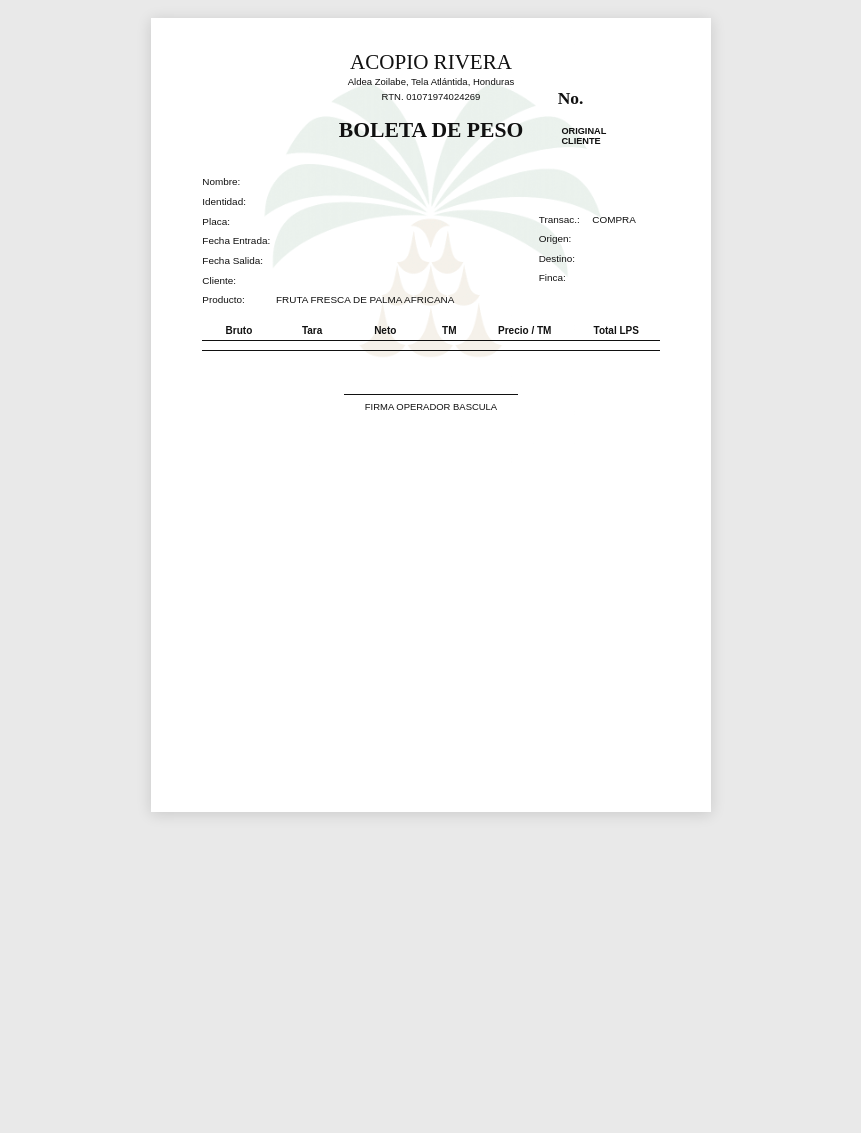
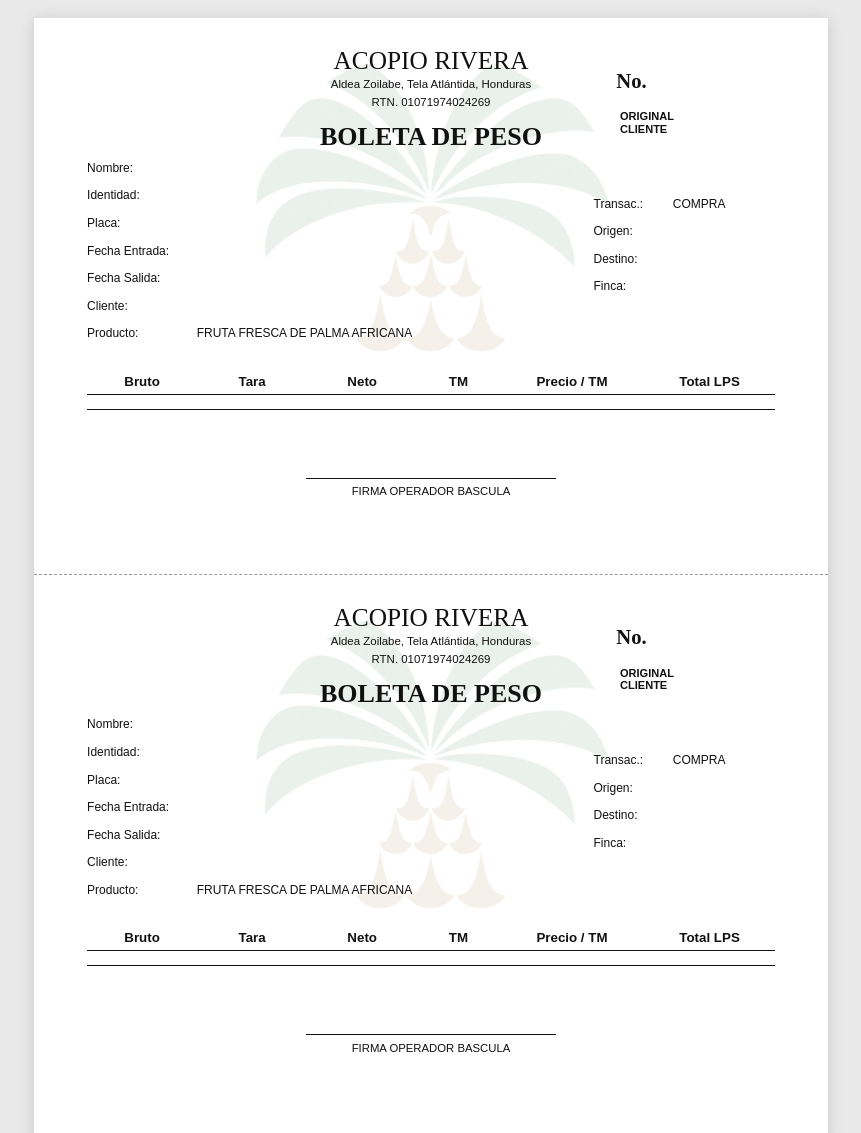
Before and after one commit to Elvis-techh/weight_software, an Electron app: page frontend/receipt/receipt.html in a window 1200 px wide. Shown: the top 1133 px of the page, without its empty margins (169-1030 px from the left). Before the commit the page ends 830 px from the top, so only its background shows below. Drawn offline with Linux system fonts and the light colour scheme.

Commit message:
Switch boleta receipt printing/PDF export to A4 and refine layout

```diff
--- a/frontend/main.js
+++ b/frontend/main.js
@@ -125,7 +125,7 @@ function waitForLoad(win) {
 function printViaDialog(win) {
     return new Promise((resolve, reject) => {
         win.webContents.print(
-            { silent: false, printBackground: true, pageSize: 'A5', margins: { marginType: 'none' } },
+            { silent: false, printBackground: true, pageSize: 'A4', margins: { marginType: 'none' } },
             (success, failureReason) => {
                 if (success || failureReason === 'cancelled') {
                     resolve();
@@ -141,7 +141,7 @@ function printViaDialog(win) {
 // dev box with no CUPS destination configured, but can happen anywhere) so the
 // operator still gets the receipt instead of a hard failure.
 async function exportReceiptAsPdf(win, data) {
-    const pdfBuffer = await win.webContents.printToPDF({ pageSize: 'A5', printBackground: true, margins: { marginType: 'none' } });
+    const pdfBuffer = await win.webContents.printToPDF({ pageSize: 'A4', printBackground: true, margins: { marginType: 'none' } });
     const numero = String(data?.numero || '').trim().replace(/[^a-zA-Z0-9-]/g, '') || Date.now();
     const dir = path.join(app.getPath('documents'), 'Boletas Bascula Central');
     const filePath = path.join(dir, `boleta-${numero}.pdf`);
--- a/frontend/receipt/receipt.css
+++ b/frontend/receipt/receipt.css
@@ -1,16 +1,18 @@
 :root {
-  /* A5 PORTRAIT: 148 × 210 mm */
-  --paper-width: 148mm;
-  --paper-height: 210mm;
+  /* A4 PORTRAIT: 210 × 297 mm, holding two identical boleta copies
+     (bascula + cliente) stacked top/bottom, each ~210 × 148.5mm. */
+  --page-width: 210mm;
+  --page-height: 297mm;
+  --copy-height: 147mm;
   --ink: #111111;
   --paper-bg: #ffffff;
 
-  /* Fine-tuned visual controls */
-  --watermark-width: 181mm;
-  --watermark-height: 200mm;
-  --watermark-top: 0mm;
+  /* Fine-tuned visual controls, per copy */
+  --watermark-width: 190mm;
+  --watermark-height: 135mm;
+  --watermark-top: -6mm;
   --watermark-opacity: 0.62;
-  --signature-gap: 11.5mm;
+  --signature-gap: 18mm;
 }
 
 * {
@@ -34,34 +36,34 @@ body {
   padding: 18px;
 }
 
-.receipt {
+.page {
   position: relative;
-  width: var(--paper-width);
-  height: var(--paper-height);
+  width: var(--page-width);
+  height: var(--page-height);
   flex: 0 0 auto;
   overflow: hidden;
+  background: var(--paper-bg);
+  box-shadow: 0 2px 14px rgba(0, 0, 0, 0.14);
+}
+
+.receipt-copy {
+  position: relative;
+  width: 100%;
+  height: var(--copy-height);
+  overflow: hidden;
   isolation: isolate;
-  background: var(--paper-bg);
-  padding: 9mm 13.5mm 16mm;
-  box-shadow: 0 2px 14px rgba(0, 0, 0, 0.14);
+  padding: 8mm 14mm;
 
   /* Helps Chrome/Electron preserve the watermark colors when printing. */
   -webkit-print-color-adjust: exact;
   print-color-adjust: exact;
 }
 
-.receipt > :not(.receipt-watermark) {
+.receipt-copy > :not(.receipt-watermark) {
   position: relative;
   z-index: 2;
 }
 
-/*
- * One more pass for closer visual matching:
- * - slightly smaller watermark
- * - lower opacity
- * - positioned so it starts just above the company header
- *   and ends around the last line of the weight table.
- */
 .receipt-watermark {
   position: absolute;
   z-index: 0;
@@ -79,15 +81,39 @@ body {
 }
 
 /* =========================
+   CUT LINE
+   ========================= */
+.cut-line {
+  height: 0;
+  overflow: visible;
+  text-align: center;
+  border-top: 0.3mm dashed #999;
+  color: #999;
+  font-size: 7pt;
+  line-height: 0;
+}
+
+.cut-line span {
+  position: relative;
+  top: -1.2mm;
+  background: var(--paper-bg);
+  padding: 0 3mm;
+  white-space: nowrap;
+  overflow: hidden;
+  display: inline-block;
+  max-width: 100%;
+}
+
+/* =========================
    HEADER
    ========================= */
 .receipt-header {
   position: relative;
-  min-height: 32mm;
+  min-height: 27mm;
 }
 
 .header-center {
-  width: 88mm;
+  width: 130mm;
   margin: 0 auto;
   text-align: center;
 }
@@ -95,29 +121,29 @@ body {
 .company-name {
   margin: 0;
   font-family: "Times New Roman", Times, serif;
-  font-size: 15.8pt;
+  font-size: 19pt;
   font-weight: 400;
   line-height: 1;
 }
 
 .company-address,
 .company-rtn {
-  font-size: 7.15pt;
+  font-size: 8.6pt;
   line-height: 1.15;
 }
 
 .company-address {
-  margin-top: 1.1mm;
+  margin-top: 1.3mm;
 }
 
 .company-rtn {
-  margin-top: 1mm;
+  margin-top: 1.2mm;
 }
 
 .receipt-header h1 {
-  margin: 4.6mm 0 0;
+  margin: 4mm 0 0;
   font-family: "Times New Roman", Times, serif;
-  font-size: 16.2pt;
+  font-size: 19.5pt;
   line-height: 1;
   font-weight: 700;
   white-space: nowrap;
@@ -125,32 +151,32 @@ body {
 
 .receipt-number-block {
   position: absolute;
-  top: 10mm;
-  right: 0.5mm;
-  width: 26.5mm;
+  top: 6mm;
+  right: 2mm;
+  width: 40mm;
   text-align: left;
 }
 
 .receipt-number {
   font-family: "Times New Roman", Times, serif;
-  font-size: 13.1pt;
+  font-size: 15.5pt;
   font-weight: 700;
   line-height: 1;
   white-space: nowrap;
 }
 
 .receipt-date {
-  margin-top: 2mm;
-  font-size: 6.2pt;
+  margin-top: 2.2mm;
+  font-size: 7.5pt;
   font-weight: 700;
   line-height: 1;
 }
 
 .copy-type {
-  margin-top: 5.3mm;
+  margin-top: 5mm;
   padding-left: 1mm;
-  font-size: 6.9pt;
-  line-height: 1.05;
+  font-size: 8.3pt;
+  line-height: 1.1;
   font-weight: 700;
 }
 
@@ -159,9 +185,9 @@ body {
    ========================= */
 .details-grid {
   display: grid;
-  grid-template-columns: minmax(0, 79mm) minmax(0, 31mm);
-  column-gap: 10mm;
-  margin-top: 1.2mm;
+  grid-template-columns: minmax(0, 119mm) minmax(0, 47mm);
+  column-gap: 15mm;
+  margin-top: 3mm;
 }
 
 .details-column {
@@ -169,20 +195,20 @@ body {
 }
 
 .details-right {
-  padding-top: 9.8mm;
+  padding-top: 9.5mm;
 }
 
 .detail-row {
   display: grid;
-  grid-template-columns: 19.5mm minmax(0, 1fr);
+  grid-template-columns: 29mm minmax(0, 1fr);
   align-items: baseline;
-  min-height: 5.2mm;
-  font-size: 7.45pt;
+  min-height: 7.3mm;
+  font-size: 9pt;
   line-height: 1.08;
 }
 
 .details-right .detail-row {
-  grid-template-columns: 14.2mm minmax(0, 1fr);
+  grid-template-columns: 21mm minmax(0, 1fr);
 }
 
 .detail-label,
@@ -198,7 +224,7 @@ body {
    WEIGHT TABLE
    ========================= */
 .weights-section {
-  margin-top: 1.9mm;
+  margin-top: 3.5mm;
 }
 
 .weights-table {
@@ -214,17 +240,17 @@ body {
 }
 
 .weights-table th {
-  padding: 1.1mm 0.45mm 0.95mm;
-  border-bottom: 0.28mm solid #111;
-  font-size: 7.5pt;
+  padding: 1.8mm 0.5mm 1.5mm;
+  border-bottom: 0.3mm solid #111;
+  font-size: 10pt;
   font-weight: 700;
   line-height: 1;
 }
 
 .weights-table td {
-  padding: 1.1mm 0.3mm 1.2mm;
-  border-bottom: 0.28mm solid #111;
-  font-size: 6.75pt;
+  padding: 1.8mm 0.4mm 1.9mm;
+  border-bottom: 0.3mm solid #111;
+  font-size: 9pt;
   line-height: 1;
 }
 
@@ -245,7 +271,7 @@ body {
    SIGNATURE
    ========================= */
 .signature-section {
-  width: 46mm;
+  width: 66mm;
   margin: var(--signature-gap) auto 0;
   text-align: center;
   z-index: 2;
@@ -257,8 +283,8 @@ body {
 }
 
 .signature-text {
-  margin-top: 1.8mm;
-  font-size: 7.1pt;
+  margin-top: 2mm;
+  font-size: 8.5pt;
   line-height: 1;
   white-space: nowrap;
 }
@@ -267,15 +293,15 @@ body {
    PRINT / ELECTRON
    ========================= */
 @page {
-  size: A5 portrait;
+  size: A4 portrait;
   margin: 0;
 }
 
 @media print {
   html,
   body {
-    width: 148mm;
-    height: 210mm;
+    width: 210mm;
+    height: 297mm;
     background: #fff;
   }
 
@@ -284,10 +310,9 @@ body {
     padding: 0;
   }
 
-  .receipt {
-    width: 148mm;
-    height: 210mm;
-    min-height: 210mm;
+  .page {
+    width: 210mm;
+    height: 297mm;
     margin: 0;
     box-shadow: none;
     page-break-after: avoid;
--- a/frontend/receipt/receipt.html
+++ b/frontend/receipt/receipt.html
@@ -7,8 +7,15 @@
   <link rel="stylesheet" href="receipt.css" />
 </head>
 <body>
-  <main class="receipt" id="receipt">
-    <!-- Decorative palm watermark from the original receipt. -->
+  <!--
+    A4 portrait sheet holding the SAME boleta twice, stacked top/bottom
+    (one for the bascula, one for the client) — the clerk cuts the sheet
+    in half along the dashed line to separate the two copies. Both copies
+    share the same [data-field] names, so window.setReceiptData() fills
+    every field in both halves at once; nothing in receipt.js changes.
+  -->
+  <main class="page" id="page">
+    <section class="receipt-copy receipt-copy--top" aria-label="Copia bascula">
       <div class="receipt-watermark" aria-hidden="true"></div>
 
       <header class="receipt-header">
@@ -81,8 +88,8 @@
         </div>
       </section>
 
-    <section class="weights-section">
-      <table class="weights-table" aria-label="Detalle de peso">
+      <section class="weights-section" aria-label="Detalle de peso">
+        <table class="weights-table">
           <thead>
             <tr>
               <th>Bruto</th>
@@ -110,6 +117,113 @@
         <div class="signature-line"></div>
         <div class="signature-text">FIRMA OPERADOR BASCULA</div>
       </section>
+    </section>
+
+    <div class="cut-line" aria-hidden="true"><span>✂ - - - - - - - - - - - - - - - - - - - - - - - - - - - - - - - - - - - - - - - - - - - - - - - - - - - - - - - - - - - - - - - - - - - - - - - - -</span></div>
+
+    <section class="receipt-copy receipt-copy--bottom" aria-label="Copia cliente">
+      <div class="receipt-watermark" aria-hidden="true"></div>
+
+      <header class="receipt-header">
+        <div class="header-center">
+          <div class="company-name">ACOPIO RIVERA</div>
+          <div class="company-address">Aldea Zoilabe, Tela Atlántida, Honduras</div>
+          <div class="company-rtn">RTN. <span data-field="rtn"></span></div>
+          <h1>BOLETA DE PESO</h1>
+        </div>
+
+        <aside class="receipt-number-block">
+          <div class="receipt-number">No. <span data-field="numero"></span></div>
+          <div class="receipt-date" data-field="fechaDocumento"></div>
+          <div class="copy-type">
+            <div>ORIGINAL</div>
+            <div>CLIENTE</div>
+          </div>
+        </aside>
+      </header>
+
+      <section class="details-grid" aria-label="Datos de la boleta">
+        <div class="details-column details-left">
+          <div class="detail-row">
+            <span class="detail-label">Nombre:</span>
+            <span class="detail-value" data-field="nombre"></span>
+          </div>
+          <div class="detail-row">
+            <span class="detail-label">Identidad:</span>
+            <span class="detail-value" data-field="identidad"></span>
+          </div>
+          <div class="detail-row">
+            <span class="detail-label">Placa:</span>
+            <span class="detail-value" data-field="placa"></span>
+          </div>
+          <div class="detail-row">
+            <span class="detail-label">Fecha Entrada:</span>
+            <span class="detail-value" data-field="fechaEntrada"></span>
+          </div>
+          <div class="detail-row">
+            <span class="detail-label">Fecha Salida:</span>
+            <span class="detail-value" data-field="fechaSalida"></span>
+          </div>
+          <div class="detail-row">
+            <span class="detail-label">Cliente:</span>
+            <span class="detail-value" data-field="cliente"></span>
+          </div>
+          <div class="detail-row">
+            <span class="detail-label">Producto:</span>
+            <span class="detail-value" data-field="producto"></span>
+          </div>
+        </div>
+
+        <div class="details-column details-right">
+          <div class="detail-row">
+            <span class="detail-label">Transac.:</span>
+            <span class="detail-value" data-field="transaccion"></span>
+          </div>
+          <div class="detail-row">
+            <span class="detail-label">Origen:</span>
+            <span class="detail-value" data-field="origen"></span>
+          </div>
+          <div class="detail-row">
+            <span class="detail-label">Destino:</span>
+            <span class="detail-value" data-field="destino"></span>
+          </div>
+          <div class="detail-row">
+            <span class="detail-label">Finca:</span>
+            <span class="detail-value" data-field="finca"></span>
+          </div>
+        </div>
+      </section>
+
+      <section class="weights-section" aria-label="Detalle de peso">
+        <table class="weights-table">
+          <thead>
+            <tr>
+              <th>Bruto</th>
+              <th>Tara</th>
+              <th>Neto</th>
+              <th>TM</th>
+              <th>Precio / TM</th>
+              <th>Total LPS</th>
+            </tr>
+          </thead>
+          <tbody>
+            <tr>
+              <td data-field="bruto"></td>
+              <td data-field="tara"></td>
+              <td data-field="neto"></td>
+              <td data-field="tm"></td>
+              <td data-field="precioTM"></td>
+              <td data-field="totalLps"></td>
+            </tr>
+          </tbody>
+        </table>
+      </section>
+
+      <section class="signature-section" aria-label="Firma del operador">
+        <div class="signature-line"></div>
+        <div class="signature-text">FIRMA OPERADOR BASCULA</div>
+      </section>
+    </section>
   </main>
 
   <script src="receipt.js"></script>
```
Lines whose indentation alone changed are shown as unchanged.
